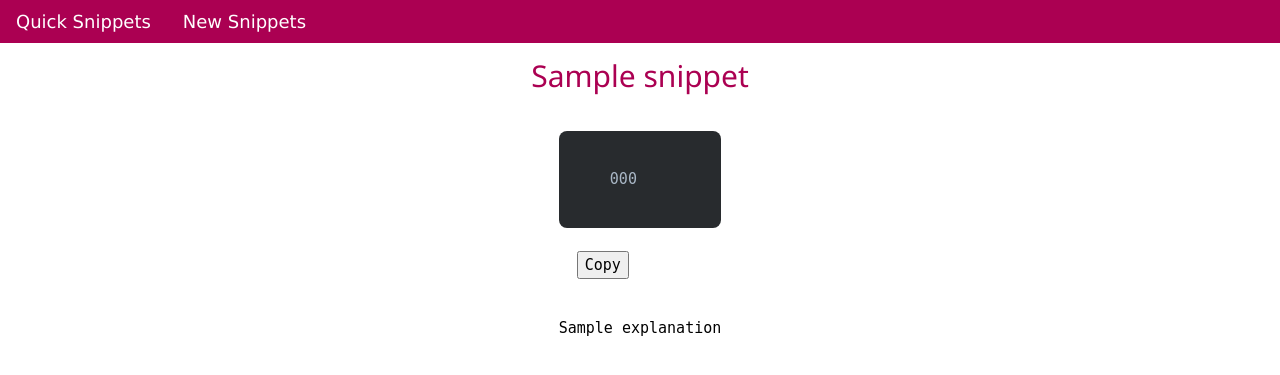
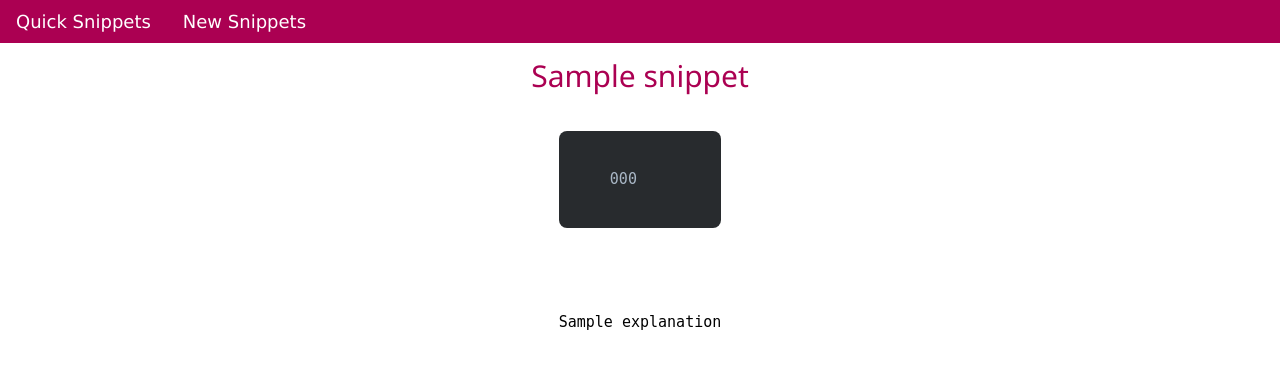
Before and after one commit to mordy-python/Quick-Snippets-Hackathon, a Flask app: template templates/snippet.html in a window 1280 px wide. Shown: the top 375 px of the page. Run offline with Flask 2, Linux system fonts and the light colour scheme; the template is opened without the code that fills it: most values are stand-ins (such as "Sample title", 1, 10 or a date in 2020); some libraries are stand-ins or nearby versions.

Commit message:
Commented out copy button

```diff
--- a/templates/snippet.html
+++ b/templates/snippet.html
@@ -17,9 +17,9 @@
   <code class="w3-round-large" id='code_copy'>
     {{snippet.code}}
   </code>
-  <button onclick="copy();">Copy</button>
+  <!-- <button onclick="copy();">Copy</button> -->
   <p>{{snippet.explanation |safe}}</p>
-</pre>
+<!-- </pre>
 <script>
   function copy(){
     var text = document.getElementById('code_copy');
@@ -27,5 +27,5 @@
     text.setSelectionRange(0, 99999);
     navigator.clipboard.writeText(text.value);
   }
-</script>
+</script> -->
 {% endblock content %}
```
